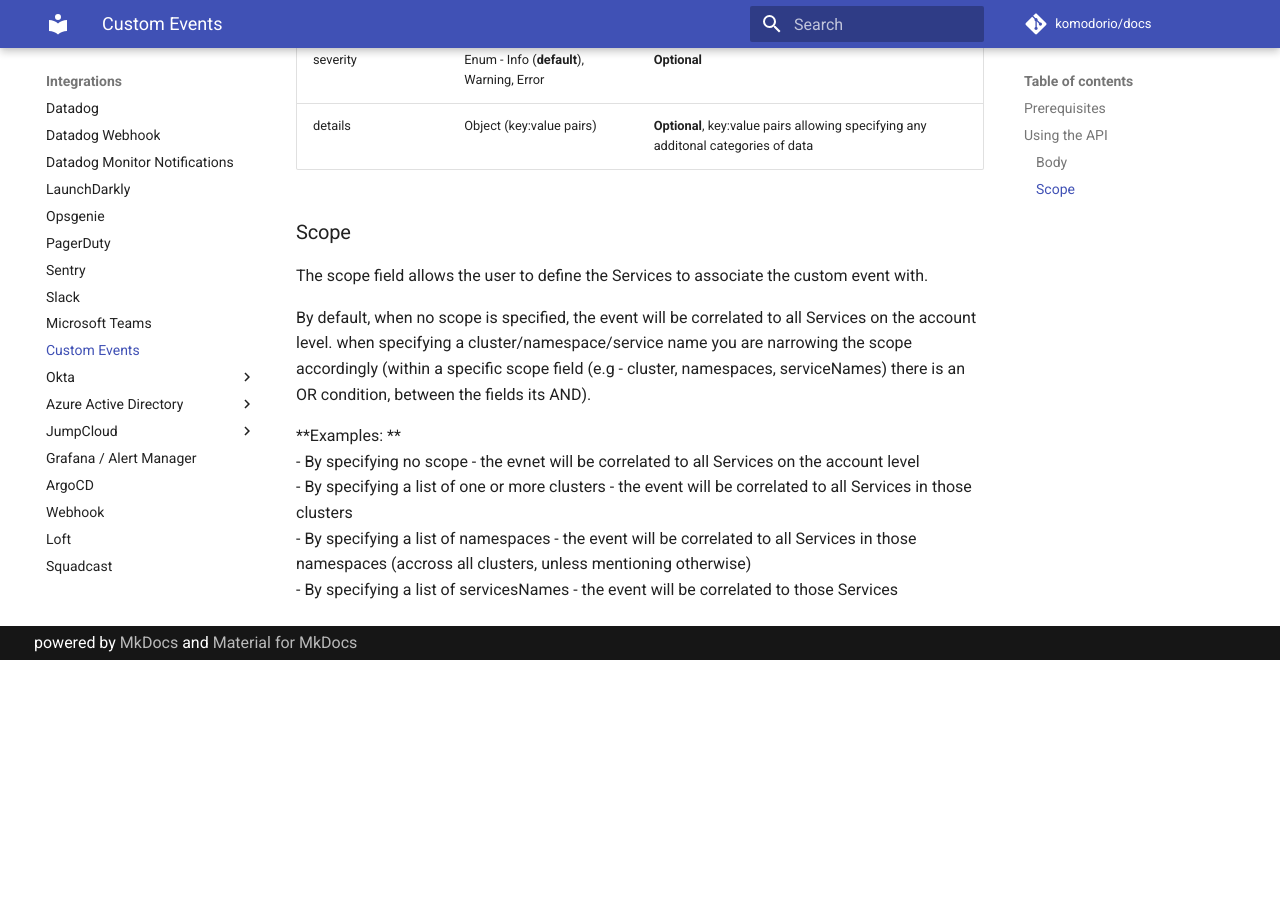
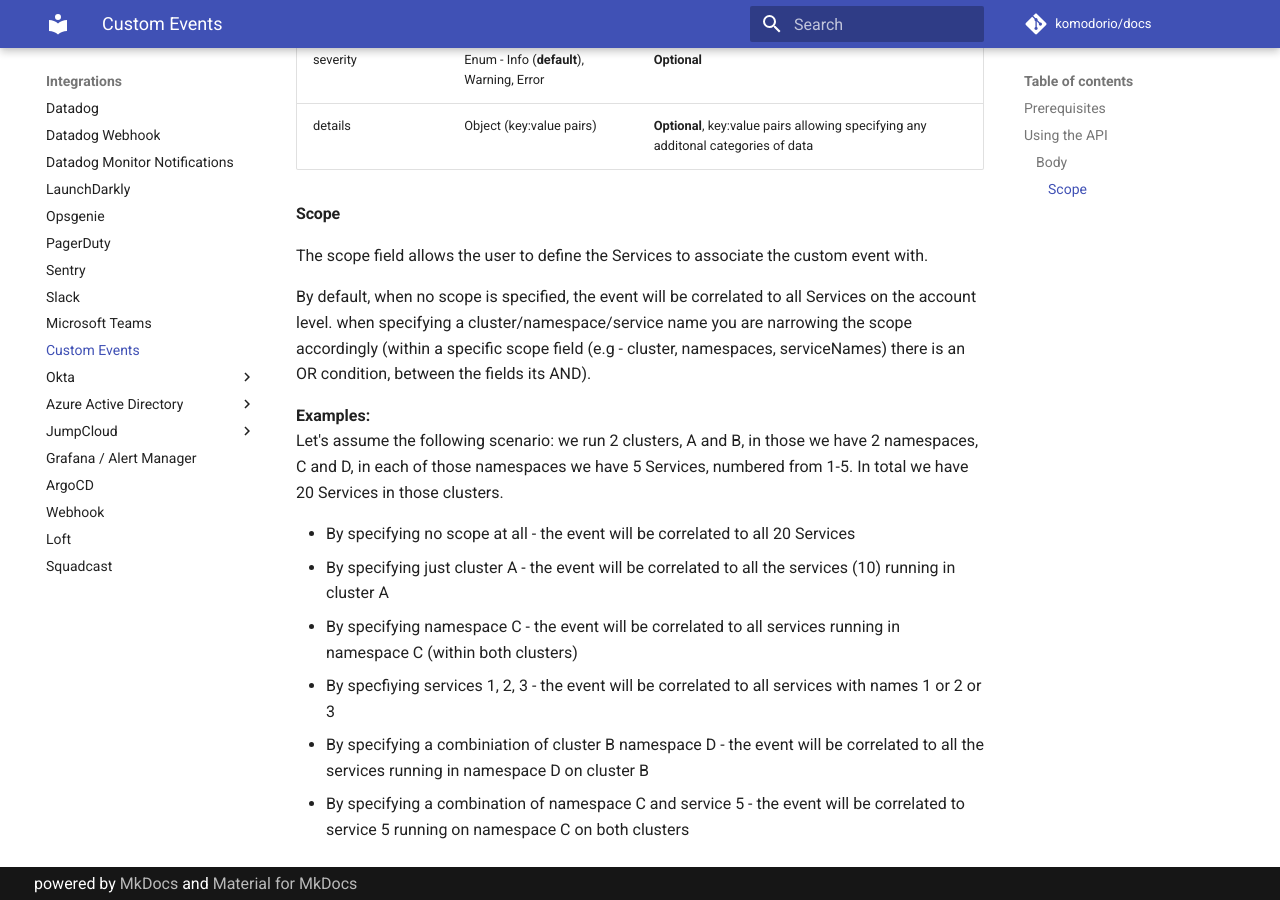
Before and after one commit to komodorio/docs, an MkDocs documentation site: the page built from docs/Integrations/CustomEvents.md, in a window 1280 px wide and 900 px high, scrolled down 1153 px. Built offline with MkDocs 1.6.1 and Material for MkDocs 9.7.7, drawn with Linux system fonts in a browser that asks for light colours; comment, search, counter and statistics services are not loaded; before the commit the page ends 1813 px from its top, so only the background shows below that.

Commit message:
Custom events (#165)
* adding custom events + api key generation

* fix

* fix

* fixes

* fixes

* providing better example

* fix

---------

Co-authored-by: Amit Baroz <amitbaroz@Amits-MacBook-Pro.local>

```diff
--- a/docs/Integrations/CustomEvents.md
+++ b/docs/Integrations/CustomEvents.md
@@ -36,13 +36,17 @@
 | severity           	| Enum - Info (**default**), Warning, Error 	| **Optional**                                                                       	|
 | details            	| Object (key:value pairs)              	| **Optional**, key:value pairs allowing specifying any additonal categories of data 	|
 
-### Scope
+#### Scope
 The scope field allows the user to define the Services to associate the custom event with.
 
 By default, when no scope is specified, the event will be correlated to all Services on the account level. when specifying a cluster/namespace/service name you are narrowing the scope accordingly (within a specific scope field (e.g - cluster, namespaces, serviceNames) there is an OR condition, between the fields its AND).
 
-**Examples: **
-- By specifying no scope - the evnet will be correlated to all Services on the account level
-- By specifying a list of one or more clusters - the event will be correlated to all Services in those clusters
-- By specifying a list of namespaces - the event will be correlated to all Services in those namespaces (accross all clusters, unless mentioning otherwise)
-- By specifying a list of servicesNames - the event will be correlated to those Services
+**Examples:**
+Let's assume the following scenario: we run 2 clusters, A and B, in those we have 2 namespaces, C and D, in each of those namespaces we have 5 Services, numbered from 1-5. In total we have 20 Services in those clusters.
+
+- By specifying no scope at all - the event will be correlated to all 20 Services
+- By specifying just cluster A - the event will be correlated to all the services (10) running in cluster A
+- By specifying namespace C - the event will be correlated to all services running in namespace C (within both clusters)
+- By specfiying services 1, 2, 3 - the event will be correlated to all services with names 1 or 2 or 3
+- By specifying a combiniation of cluster B namespace D - the event will be correlated to all the services running in namespace D on cluster B
+- By specifying a combination of namespace C and service 5 - the event will be correlated to service 5 running on namespace C on both clusters
```
